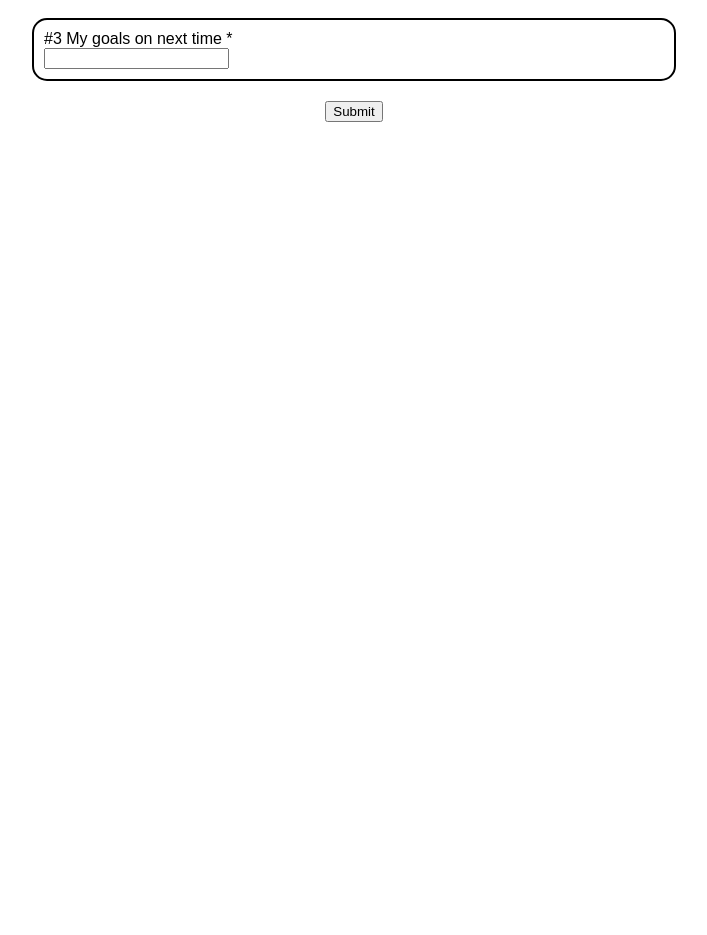
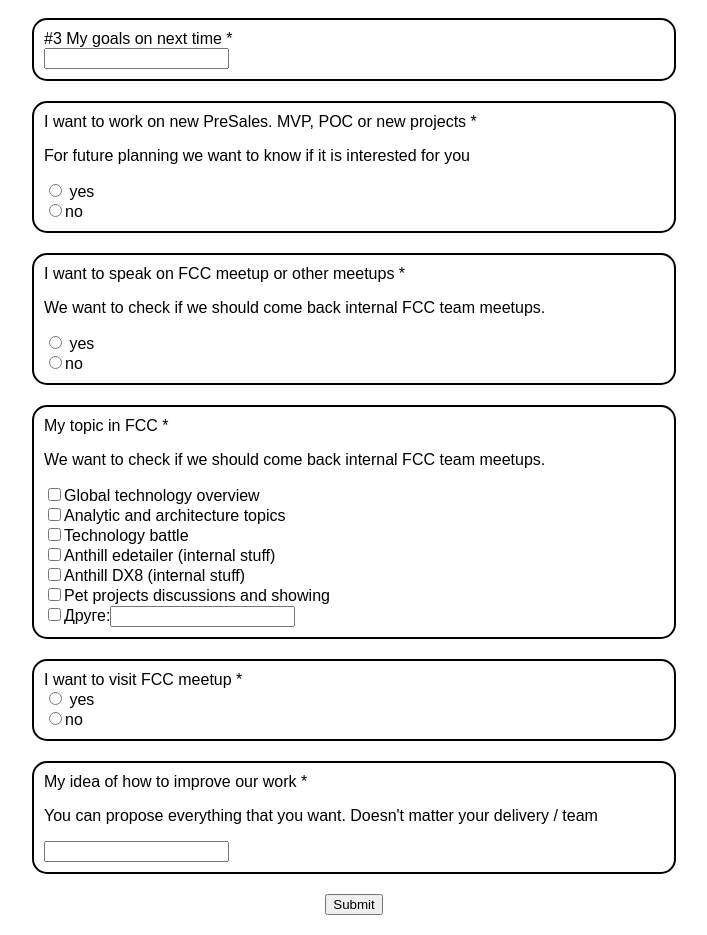
Before and after one commit to cxsarina/KOP, a React (Create React App) app in the folder lab3/lab3/: page / in a window 1280 px wide. Shown: the part 1574-2509 px from the top of the page, without its empty margins (286-993 px from the left). Before the commit the page ends 1716 px from the top, so only its background shows below. Built offline with nearby package versions, Linux system fonts and the light colour scheme.

Commit message:
Дороблено компоненти для універсального створення форми

```diff
--- a/lab3/lab3/src/App.js
+++ b/lab3/lab3/src/App.js
@@ -5,6 +5,7 @@ import FavoriteTech from "./components/FavoriteTech";
 import './App.css';
 import Checkbox from "./components/Checkbox";
 import TechLevel from "./components/TechLevel";
+import YesNoQuestion from "./components/YesNoQuestion";
 
 function App() {
     const methods = useForm();
@@ -14,6 +15,7 @@ function App() {
     };
     const techOptions = ["JS", "TS", "React", "Vue", "Angular", "NodeJS", "SAP Fiori", "React Native", "Flutter"];
     const interested = ["develop presentations","develop DX8","develop complex app","develop hybrid react-native","develop internal small project","develop pet-projects","research for frontend competence center"];
+    const  topic = ["Global technology overview","Analytic and architecture topics","Technology battle","Anthill edetailer (internal stuff)","Anthill DX8 (internal stuff)","Pet projects discussions and showing"]
     return (
         <div className="App">
             <h1>Tech skills / Activity</h1>
@@ -28,6 +30,11 @@ function App() {
                     <TextInput label="#1 My goals on next time" id="goals1" description="Let's prepare 3 goals for your and delivery future growth. You can check those goals in next 3 month. Example: want to create prject with react, redux, saga, rest in next 3month. Project should contain 10+ complex components, routing..."/>
                     <TextInput label="#2 My goals on next time" id="goals2"/>
                     <TextInput label="#3 My goals on next time" id="goals3"/>
+                    <YesNoQuestion label="I want to work on new PreSales. MVP, POC or new projects" id="wantWork" description="For future planning we want to know if it is interested for you"/>
+                    <YesNoQuestion label="I want to speak on FCC meetup or other meetups" id="wantSpeak" description="We want to check if we should come back internal FCC team meetups." />
+                    <Checkbox techOptions={topic} label="My topic in FCC" id="topic" description="We want to check if we should come back internal FCC team meetups."/>
+                    <YesNoQuestion label="I want to visit FCC meetup" id="meetup"/>
+                    <TextInput label="My idea of how to improve our work" id="idea" description="You can propose everything that you want. Doesn't matter your delivery / team" />
                     <button type="submit">Submit</button>
                 </form>
             </FormProvider>
--- a/lab3/lab3/src/components/Checkbox.js
+++ b/lab3/lab3/src/components/Checkbox.js
@@ -1,12 +1,14 @@
 import React from 'react';
 import { useFormContext } from 'react-hook-form';
 
-function Checkbox({ techOptions, label }) {
+function Checkbox({ techOptions, label, description }) {
     const { register, formState: { errors } } = useFormContext();
 
     return (
         <div className="form-group">
             <label>{label} *</label>
+            {description &&
+                <p className="description">{description}</p>}
             {techOptions.map((tech) => (
                 <div key={tech}>
                     <input type="checkbox" id={tech} value={tech} {...register("techToLearn", { required: "Це обов'язкове питання." })} />
--- /dev/null
+++ b/lab3/lab3/src/components/YesNoQuestion.js
@@ -0,0 +1,22 @@
+import React from 'react';
+import {useFormContext} from 'react-hook-form';
+
+function YesNoQuestion({label, description, id}) {
+    const {register, formState: {errors}} = useFormContext();
+    return (<div className="form-group">
+        <label>{label} *</label>
+        {description &&
+            <p className="description">{description}</p>}
+        <div>
+            <input type="radio" id={`${id}-yes`}
+                    value="yes" {...register(id, {required: "Це обов'язкове питання."})} /> <label
+            htmlFor={`${id}-yes`}>yes</label>
+        </div>
+        <div>
+            <input type="radio" id={`${id}-no`} value="no" {...register(id, {required: "Це обов'язкове питання."})} />
+            <label htmlFor={`${id}-no`}>no</label></div>
+        {errors[id] && <span className="error">{errors[id].message}</span>}
+    </div>);
+}
+
+export default YesNoQuestion;
```
Also changed, not shown: lab3/lab3/src/components/Team.js (added).
